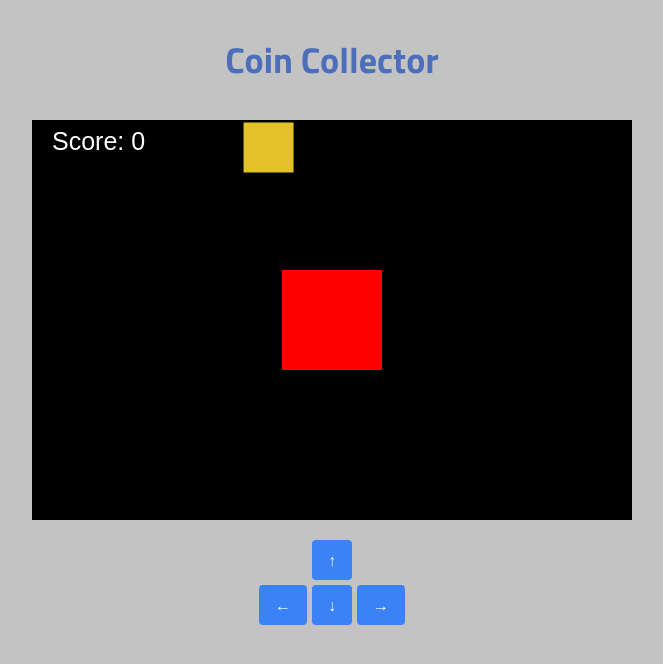
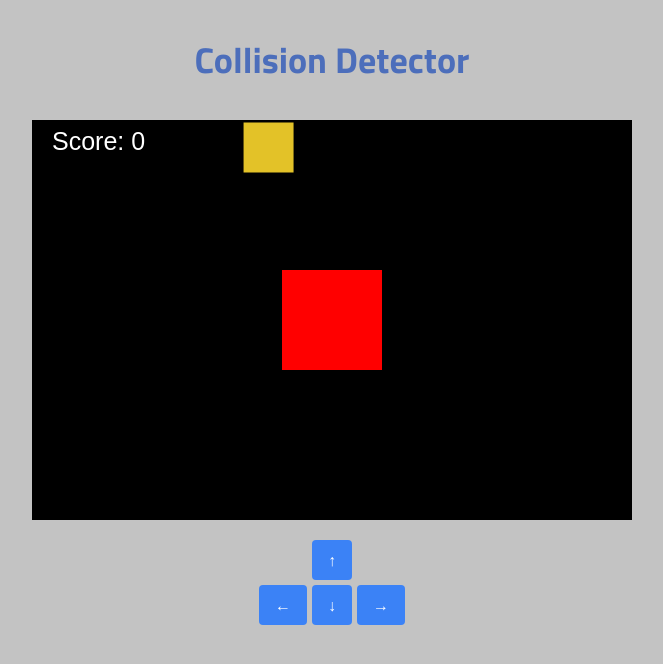
Before and after one commit to kentlouisetonino/sw-web-collision-detector, a Next.js app: page / in a window 1280 px wide. Shown: the top 664 px of the page, without its empty margins (308-971 px from the left). Built offline with nearby package versions, Linux system fonts and the light colour scheme.

Commit message:
change title

```diff
--- a/pages/index.tsx
+++ b/pages/index.tsx
@@ -78,7 +78,7 @@ export default function Home() {
 
   return (
     <Fragment>
-      <h1 className="text-4xl font-bold my-10">Coin Collector</h1>
+      <h1 className="text-4xl font-bold my-10">Collision Detector</h1>
       <canvas
         ref={canvasRef}
         id="canvas"
```
